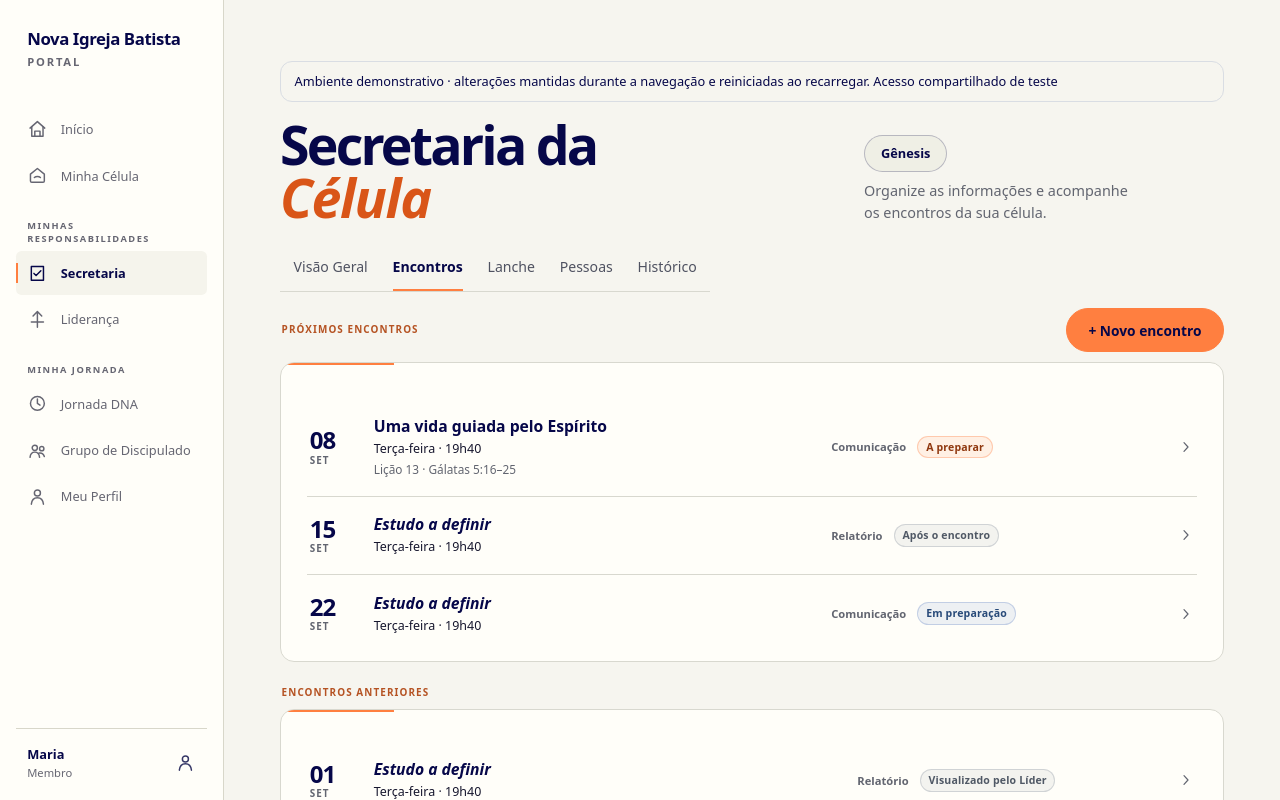
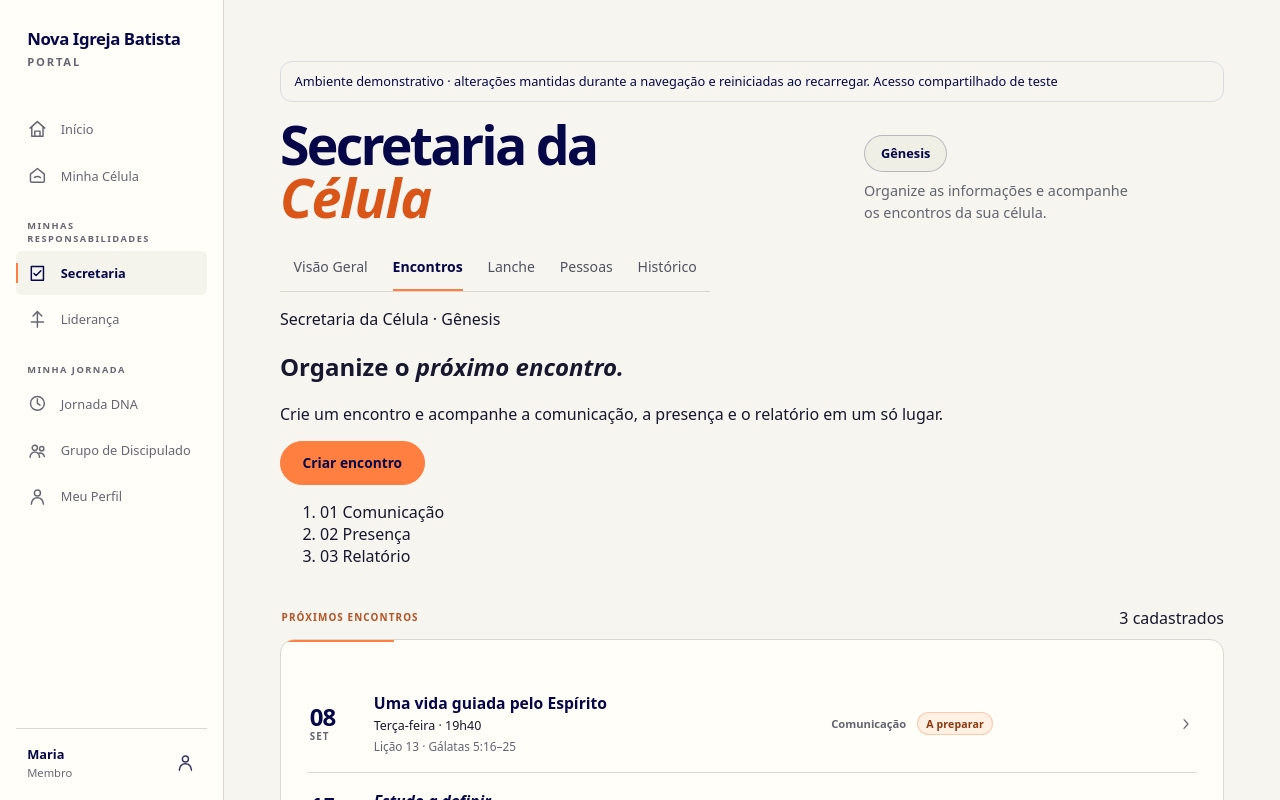
Before and after one commit to hiltonferreira/portal-novaigrejabatista, a Next.js app: page /secretaria/encontros in a window 1280 px wide. Shown: the top 800 px of the page. Built offline with nearby package versions, Linux system fonts and the light colour scheme.

Commit message:
feat: surface meeting planning in demo preview

```diff
--- a/app/secretaria/_components/secretariat-meetings-overview.tsx
+++ b/app/secretaria/_components/secretariat-meetings-overview.tsx
@@ -72,8 +72,17 @@ export function SecretariatMeetingsOverview() {
   }
 
   return <div className={styles.meetingsOverview}>
+    <section className={styles.meetingsHero} aria-labelledby="meetings-hero-title">
+      <div className={styles.meetingsHeroContent}>
+        <span className={styles.meetingsHeroEyebrow}>Secretaria da Célula · Gênesis</span>
+        <h2 id="meetings-hero-title">Organize o <em>próximo encontro.</em></h2>
+        <p>Crie um encontro e acompanhe a comunicação, a presença e o relatório em um só lugar.</p>
+        <ActionButton type="button" onClick={openForm}>Criar encontro</ActionButton>
+      </div>
+      <ol className={styles.meetingsHeroSteps} aria-label="Etapas de um encontro"><li><span>01</span> Comunicação</li><li><span>02</span> Presença</li><li><span>03</span> Relatório</li></ol>
+    </section>
     <section aria-labelledby="upcoming-meetings-label">
-      <div className={styles.sectionHeadingRow}><SectionLabel id="upcoming-meetings-label">Próximos encontros</SectionLabel><ActionButton type="button" onClick={openForm}>+ Novo encontro</ActionButton></div>
+      <div className={styles.sectionHeadingRow}><SectionLabel id="upcoming-meetings-label">Próximos encontros</SectionLabel><span className={styles.meetingsCount}>{allUpcoming.length} cadastrado{allUpcoming.length === 1 ? "" : "s"}</span></div>
       {open ? <form className={styles.newMeetingForm} onSubmit={submit} onKeyDown={(event) => { if (event.key === "Escape") cancel(); }}>
         <div className={styles.newMeetingHeading}><div><ContextTag>Planejamento</ContextTag><h2>Novo encontro</h2></div><p>A data e o horário habituais da Gênesis são apenas sugestões.</p></div>
         <div className={styles.newMeetingFields}>
@@ -84,9 +93,9 @@ export function SecretariatMeetingsOverview() {
         <div className={styles.newMeetingActions}><ActionButton type="button" variant="secondary" onClick={cancel}>Cancelar</ActionButton><ActionButton type="submit">Criar encontro</ActionButton></div>
       </form> : null}
       {!open && feedback ? <p className={styles.createdMeetingFeedback} role="status">{feedback}</p> : null}
-      <article className={`${styles.card} ${styles.meetingsCard}`}><ul className={styles.meetingList}>{allUpcoming.map((meeting) => <li key={meeting.id}><MeetingLink meeting={meeting} /></li>)}</ul>{allUpcoming.length === 0 ? <p className={styles.meetingEmpty}>Nenhum próximo encontro cadastrado.</p> : null}</article>
+      {allUpcoming.length ? <article className={`${styles.card} ${styles.meetingsCard}`}><ul className={styles.meetingList}>{allUpcoming.map((meeting) => <li key={meeting.id}><MeetingLink meeting={meeting} /></li>)}</ul></article> : <div className={styles.meetingsEmptyState}><strong>Nenhum encontro futuro cadastrado.</strong><p>Os exemplos de setembro estão no histórico. Crie uma nova data para continuar a demonstração.</p></div>}
     </section>
-    <section aria-labelledby="previous-meetings-label"><SectionLabel id="previous-meetings-label">Encontros anteriores</SectionLabel><article className={`${styles.card} ${styles.meetingsCard} ${styles.historyCard}`}><ul className={styles.meetingList}>{previousMeetings.map((meeting) => <li key={meeting.id}><MeetingLink meeting={meeting} /></li>)}</ul></article></section>
+    <section aria-label="Encontros anteriores"><details className={styles.meetingsHistory}><summary><span>Encontros anteriores</span><small>{previousMeetings.length} registro{previousMeetings.length === 1 ? "" : "s"} · abrir histórico</small></summary><article className={`${styles.card} ${styles.meetingsCard} ${styles.historyCard}`}><ul className={styles.meetingList}>{previousMeetings.map((meeting) => <li key={meeting.id}><MeetingLink meeting={meeting} /></li>)}</ul></article></details></section>
   </div>;
 }
 
```
